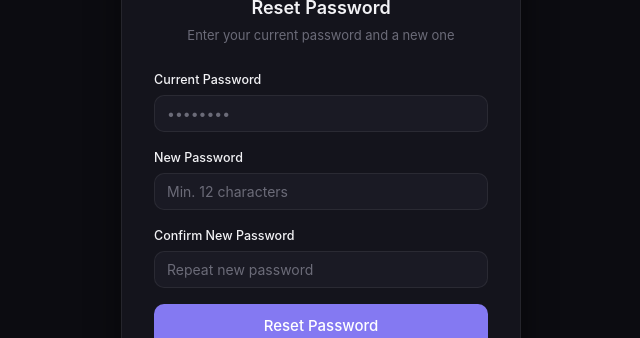
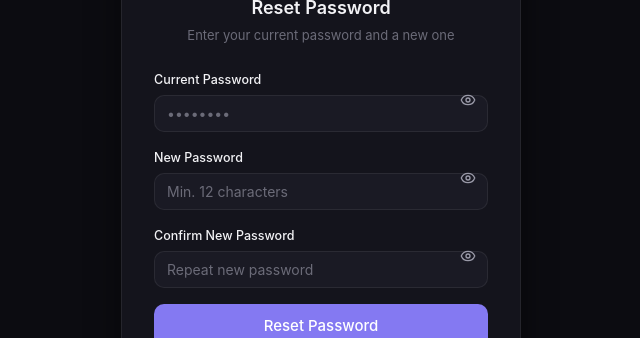
Before and after one commit to sahuishan01/Khata, a React (Vite) app in the folder frontend/: page /reset-password in a window 1280 px wide. Shown: the part 242-580 px from the top of the page, without its empty margins (319-959 px from the left). Built offline with nearby package versions, Linux system fonts and the light colour scheme; no server answers.

Commit message:
v0.31.0 — add show password toggle to all login/register/setup/reset/admin screens (web + Android)

```diff
--- a/frontend/src/pages/AdminUsersPage.tsx
+++ b/frontend/src/pages/AdminUsersPage.tsx
@@ -1,6 +1,7 @@
 import { useState, useEffect } from 'react'
 import { api } from '../api/client'
 import { Screen, Card, CardBody, ListRow, ListRowText, Field, Button, Chip, EmptyState } from '../components/shared'
+import { Eye, EyeOff } from 'lucide-react'
 
 interface User {
   id: string
@@ -15,6 +16,7 @@ export function AdminUsersPage() {
   const [error, setError] = useState('')
   const [success, setSuccess] = useState('')
   const [loading, setLoading] = useState(false)
+  const [showPwd, setShowPwd] = useState(false)
   const [deleting, setDeleting] = useState<string | null>(null)
 
   const loadUsers = async () => {
@@ -71,7 +73,12 @@ export function AdminUsersPage() {
           <CardBody>
             <form onSubmit={createUser} style={{ display: 'flex', flexDirection: 'column', gap: 12 }}>
               <Field type="email" placeholder="user@example.com" value={email} onChange={e => setEmail(e.target.value)} required />
-              <Field type="password" placeholder="Min. 8 characters" value={password} onChange={e => setPassword(e.target.value)} required minLength={8} />
+              <div style={{ position: 'relative' }}>
+                <input type={showPwd ? 'text' : 'password'} className="form-input" placeholder="Min. 8 characters" value={password} onChange={e => setPassword(e.target.value)} required minLength={8} style={{ paddingRight: 36, width: '100%' }} />
+                <button type="button" onClick={() => setShowPwd(!showPwd)} style={{ position: 'absolute', right: 8, top: '50%', transform: 'translateY(-50%)', background: 'none', border: 'none', cursor: 'pointer', color: 'var(--text-2)', padding: 4, lineHeight: 1 }}>
+                  {showPwd ? <EyeOff size={16} /> : <Eye size={16} />}
+                </button>
+              </div>
               {error && <p style={{ fontSize: 13, color: 'var(--expense)' }}>{error}</p>}
               {success && <p style={{ fontSize: 13, color: 'var(--income)' }}>{success}</p>}
               <Button disabled={loading}>{loading ? 'Adding…' : 'Add User'}</Button>
--- a/frontend/src/pages/LoginPage.tsx
+++ b/frontend/src/pages/LoginPage.tsx
@@ -7,6 +7,7 @@ export function LoginPage() {
   const [password, setPassword] = useState('')
   const [error, setError] = useState('')
   const [loading, setLoading] = useState(false)
+  const [showPwd, setShowPwd] = useState(false)
   const login = useAuth(s => s.login)
   const mustResetPassword = useAuth(s => s.mustResetPassword)
   const navigate = useNavigate()
@@ -60,17 +61,21 @@ export function LoginPage() {
               autoComplete="email"
             />
           </div>
-          <div className="form-group">
+          <div className="form-group" style={{ position: 'relative' }}>
             <label className="form-label">Password</label>
             <input
-              type="password"
+              type={showPwd ? 'text' : 'password'}
               className="form-input"
               placeholder="••••••••"
               value={password}
               onChange={e => setPassword(e.target.value)}
               required
               autoComplete="current-password"
+              style={{ paddingRight: 36 }}
             />
+            <button type="button" onClick={() => setShowPwd(!showPwd)} style={{ position: 'absolute', right: 8, bottom: 8, background: 'none', border: 'none', cursor: 'pointer', color: 'var(--text-2)', padding: 4, lineHeight: 1 }}>
+              <span>{showPwd ? '🙈' : '👁'}</span>
+            </button>
           </div>
 
           {error && <p className="text-error mb-3">{error}</p>}
--- a/frontend/src/pages/ResetPasswordPage.tsx
+++ b/frontend/src/pages/ResetPasswordPage.tsx
@@ -1,6 +1,7 @@
 import { useState } from 'react'
 import { useLocation, useNavigate } from 'react-router-dom'
 import { useAuth } from '../store/auth'
+import { Eye, EyeOff } from 'lucide-react'
 
 export function ResetPasswordPage() {
   const location = useLocation()
@@ -11,6 +12,9 @@ export function ResetPasswordPage() {
   const [error, setError] = useState('')
   const [success, setSuccess] = useState('')
   const [loading, setLoading] = useState(false)
+  const [showCurrentPwd, setShowCurrentPwd] = useState(false)
+  const [showNewPwd, setShowNewPwd] = useState(false)
+  const [showConfirmPwd, setShowConfirmPwd] = useState(false)
   const resetPassword = useAuth(s => s.resetPassword)
   const navigate = useNavigate()
 
@@ -57,22 +61,26 @@ export function ResetPasswordPage() {
         )}
 
         <form onSubmit={submit}>
-          <div className="form-group">
+          <div className="form-group" style={{ position: 'relative' }}>
             <label className="form-label">Current Password</label>
             <input
-              type="password"
+              type={showCurrentPwd ? 'text' : 'password'}
               className="form-input"
               placeholder="••••••••"
               value={currentPassword}
               onChange={e => setCurrentPassword(e.target.value)}
               required
               autoComplete="current-password"
+              style={{ paddingRight: 36 }}
             />
+            <button type="button" onClick={() => setShowCurrentPwd(!showCurrentPwd)} style={{ position: 'absolute', right: 8, top: '50%', transform: 'translateY(-50%)', background: 'none', border: 'none', cursor: 'pointer', color: 'var(--text-2)', padding: 4, lineHeight: 1 }}>
+              {showCurrentPwd ? <EyeOff size={16} /> : <Eye size={16} />}
+            </button>
           </div>
-          <div className="form-group">
+          <div className="form-group" style={{ position: 'relative' }}>
             <label className="form-label">New Password</label>
             <input
-              type="password"
+              type={showNewPwd ? 'text' : 'password'}
               className="form-input"
               placeholder="Min. 12 characters"
               value={newPassword}
@@ -80,12 +88,16 @@ export function ResetPasswordPage() {
               required
               minLength={12}
               autoComplete="new-password"
+              style={{ paddingRight: 36 }}
             />
+            <button type="button" onClick={() => setShowNewPwd(!showNewPwd)} style={{ position: 'absolute', right: 8, top: '50%', transform: 'translateY(-50%)', background: 'none', border: 'none', cursor: 'pointer', color: 'var(--text-2)', padding: 4, lineHeight: 1 }}>
+              {showNewPwd ? <EyeOff size={16} /> : <Eye size={16} />}
+            </button>
           </div>
-          <div className="form-group">
+          <div className="form-group" style={{ position: 'relative' }}>
             <label className="form-label">Confirm New Password</label>
             <input
-              type="password"
+              type={showConfirmPwd ? 'text' : 'password'}
               className="form-input"
               placeholder="Repeat new password"
               value={confirmPassword}
@@ -93,7 +105,11 @@ export function ResetPasswordPage() {
               required
               minLength={12}
               autoComplete="new-password"
+              style={{ paddingRight: 36 }}
             />
+            <button type="button" onClick={() => setShowConfirmPwd(!showConfirmPwd)} style={{ position: 'absolute', right: 8, top: '50%', transform: 'translateY(-50%)', background: 'none', border: 'none', cursor: 'pointer', color: 'var(--text-2)', padding: 4, lineHeight: 1 }}>
+              {showConfirmPwd ? <EyeOff size={16} /> : <Eye size={16} />}
+            </button>
           </div>
 
           {error && <p className="text-error mb-3">{error}</p>}
--- a/frontend/src/pages/SetupPage.tsx
+++ b/frontend/src/pages/SetupPage.tsx
@@ -1,6 +1,7 @@
 import { useState, useEffect } from 'react'
 import { useNavigate } from 'react-router-dom'
 import { useAuth } from '../store/auth'
+import { Eye, EyeOff } from 'lucide-react'
 
 export function SetupPage() {
   const [email, setEmail] = useState('')
@@ -8,6 +9,8 @@ export function SetupPage() {
   const [confirmPassword, setConfirmPassword] = useState('')
   const [error, setError] = useState('')
   const [loading, setLoading] = useState(false)
+  const [showPwd, setShowPwd] = useState(false)
+  const [showConfirm, setShowConfirm] = useState(false)
   const [checking, setChecking] = useState(true)
   const setup = useAuth(s => s.setup)
   const checkSetupStatus = useAuth(s => s.checkSetupStatus)
@@ -77,10 +80,10 @@ export function SetupPage() {
               autoComplete="email"
             />
           </div>
-          <div className="form-group">
+          <div className="form-group" style={{ position: 'relative' }}>
             <label className="form-label">Password</label>
             <input
-              type="password"
+              type={showPwd ? 'text' : 'password'}
               className="form-input"
               placeholder="Min. 8 characters"
               value={password}
@@ -88,12 +91,16 @@ export function SetupPage() {
               required
               minLength={8}
               autoComplete="new-password"
+              style={{ paddingRight: 36 }}
             />
+            <button type="button" onClick={() => setShowPwd(!showPwd)} style={{ position: 'absolute', right: 8, top: '50%', transform: 'translateY(-50%)', background: 'none', border: 'none', cursor: 'pointer', color: 'var(--text-2)', padding: 4, lineHeight: 1 }}>
+              {showPwd ? <EyeOff size={16} /> : <Eye size={16} />}
+            </button>
           </div>
-          <div className="form-group">
+          <div className="form-group" style={{ position: 'relative' }}>
             <label className="form-label">Confirm Password</label>
             <input
-              type="password"
+              type={showConfirm ? 'text' : 'password'}
               className="form-input"
               placeholder="Repeat password"
               value={confirmPassword}
@@ -101,7 +108,11 @@ export function SetupPage() {
               required
               minLength={8}
               autoComplete="new-password"
+              style={{ paddingRight: 36 }}
             />
+            <button type="button" onClick={() => setShowConfirm(!showConfirm)} style={{ position: 'absolute', right: 8, top: '50%', transform: 'translateY(-50%)', background: 'none', border: 'none', cursor: 'pointer', color: 'var(--text-2)', padding: 4, lineHeight: 1 }}>
+              {showConfirm ? <EyeOff size={16} /> : <Eye size={16} />}
+            </button>
           </div>
 
           {error && <p className="text-error mb-3">{error}</p>}
```
Also changed, not shown: frontend/src/pages/RegisterPage.tsx (+8 -2 lines), 3 other files (tests, documents, lock files or other folders).
